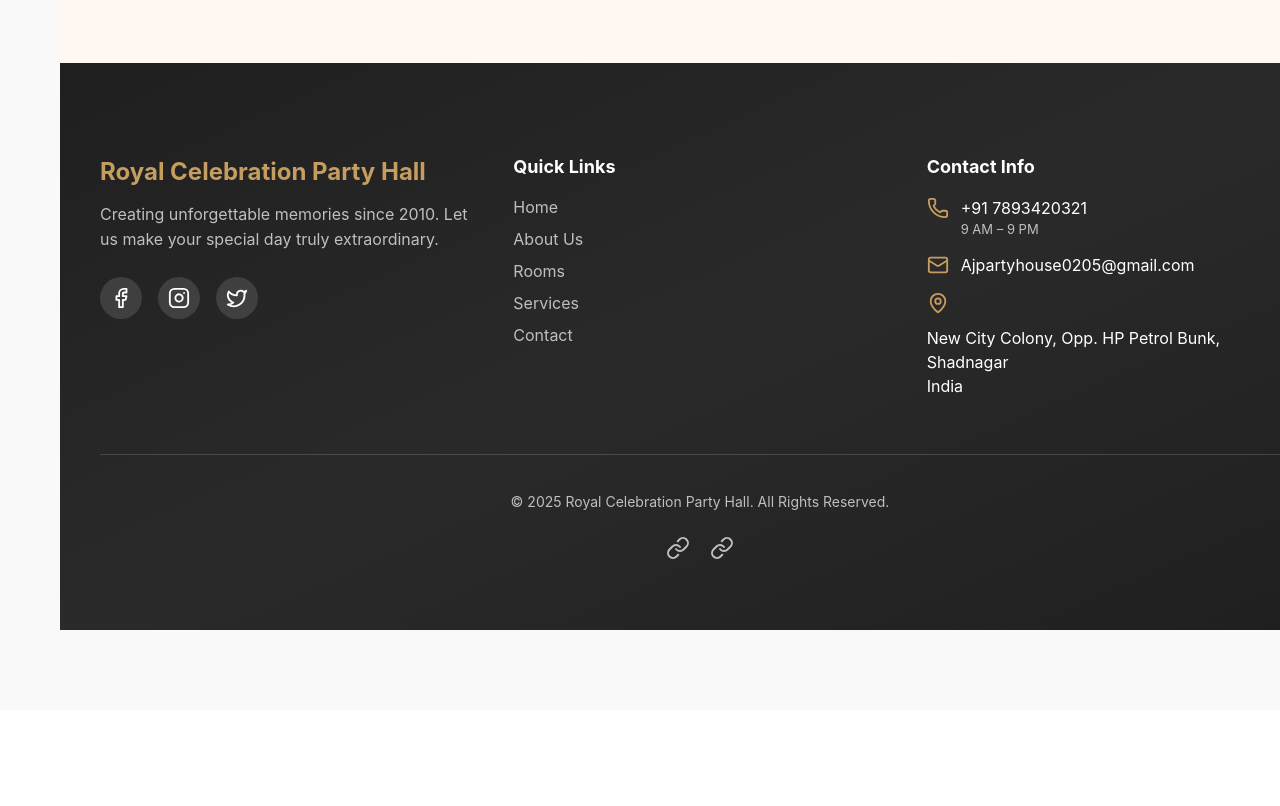
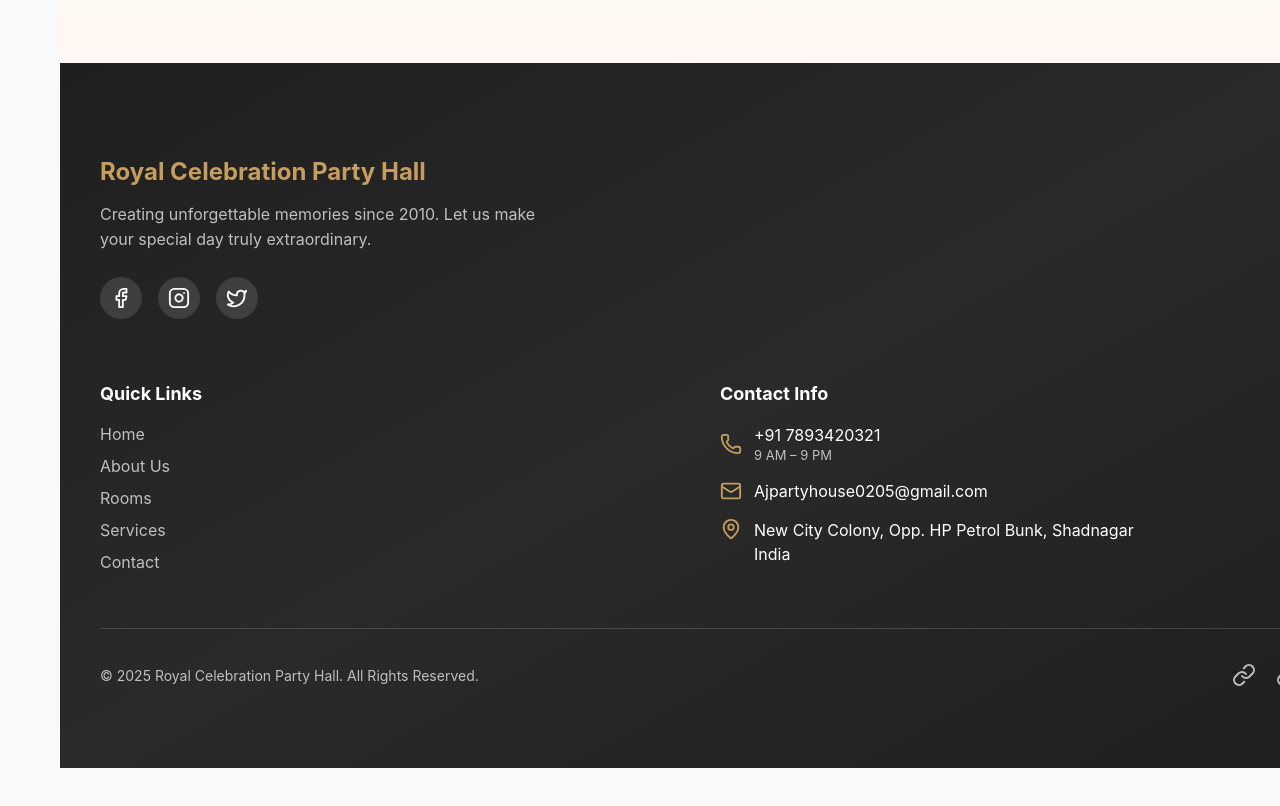
Before and after one commit to pathapatisneha2025-commits/Partyhousewebsite, a React (Create React App) app: page /about in a window 1280 px wide. Shown: the part 2240-3046 px from the top of the page. Before the commit the page ends 2950 px from the top, so only its background shows below. Built offline with nearby package versions, Linux system fonts and the light colour scheme.

Commit message:
Initial commit

```diff
--- a/src/component/footersection.jsx
+++ b/src/component/footersection.jsx
@@ -1,4 +1,4 @@
-import { motion } from "framer-motion";
+import { motion} from "framer-motion";
 import { Facebook, Instagram, Twitter, Mail, Phone, MapPin, Link } from "lucide-react";
 
 export function Footer() {
@@ -23,7 +23,6 @@ export function Footer() {
       style={{
         background: "linear-gradient(to bottom right, #1f1f1f, #2a2a2a, #1f1f1f)",
         color: "white",
-        width: "100%",
       }}
     >
       <div
@@ -37,27 +36,42 @@ export function Footer() {
         <div
           style={{
             display: "grid",
-            gridTemplateColumns: "repeat(auto-fit, minmax(250px, 1fr))",
+            gridTemplateColumns: "1fr 1fr",
             gap: "40px",
           }}
         >
-          {/* About Section */}
-          <div style={{ gridColumn: "span 1" }}>
+          {/* Left 2 Columns on Desktop */}
+          <div style={{ gridColumn: "span 2" }}>
             <motion.div
               initial={{ opacity: 0, y: 20 }}
               whileInView={{ opacity: 1, y: 0 }}
               viewport={{ once: true }}
               style={{ marginBottom: "24px" }}
             >
-              <h3 style={{ fontSize: "24px", marginBottom: "12px", color: "#c59d5f" }}>
+              <h3
+                style={{
+                  fontSize: "24px",
+                  marginBottom: "12px",
+                  color: "#c59d5f",
+                }}
+              >
                 Royal Celebration Party Hall
               </h3>
-              <p style={{ maxWidth: "450px", color: "#bfbfbf", lineHeight: "1.6", wordBreak: "break-word" }}>
-                Creating unforgettable memories since 2010. Let us make your special day truly extraordinary.
+
+              <p
+                style={{
+                  maxWidth: "450px",
+                  color: "#bfbfbf",
+                  lineHeight: "1.6",
+                }}
+              >
+                Creating unforgettable memories since 2010. Let us make your
+                special day truly extraordinary.
               </p>
             </motion.div>
 
-            <div style={{ display: "flex", gap: "16px", flexWrap: "wrap" }}>
+            {/* SOCIAL ICONS */}
+            <div style={{ display: "flex", gap: "16px" }}>
               {socialLinks.map((s, i) => {
                 const Icon = s.icon;
                 return (
@@ -88,19 +102,26 @@ export function Footer() {
             </div>
           </div>
 
-          {/* Quick Links */}
+          {/* QUICK LINKS */}
           <motion.div
             initial={{ opacity: 0, y: 20 }}
             whileInView={{ opacity: 1, y: 0 }}
             viewport={{ once: true }}
           >
-            <h4 style={{ fontSize: "18px", marginBottom: "20px" }}>Quick Links</h4>
+            <h4 style={{ fontSize: "18px", marginBottom: "20px" }}>
+              Quick Links
+            </h4>
+
             <ul style={{ listStyle: "none", padding: 0 }}>
               {quickLinks.map((l, i) => (
                 <li key={i} style={{ marginBottom: "12px" }}>
                   <a
                     href={l.href}
-                    style={{ color: "#bfbfbf", textDecoration: "none", transition: "0.3s" }}
+                    style={{
+                      color: "#bfbfbf",
+                      textDecoration: "none",
+                      transition: "0.3s",
+                    }}
                     onMouseEnter={(e) => (e.target.style.color = "#c59d5f")}
                     onMouseLeave={(e) => (e.target.style.color = "#bfbfbf")}
                   >
@@ -111,40 +132,69 @@ export function Footer() {
             </ul>
           </motion.div>
 
-          {/* Contact Info */}
+          {/* CONTACT INFO */}
+         {/* CONTACT INFO */}
 <motion.div
   initial={{ opacity: 0, y: 20 }}
   whileInView={{ opacity: 1, y: 0 }}
   viewport={{ once: true }}
 >
-            <h4 style={{ fontSize: "18px", marginBottom: "20px" }}>Contact Info</h4>
+  <h4 style={{ fontSize: "18px", marginBottom: "20px" }}>
+    Contact Info
+  </h4>
+
   <ul style={{ listStyle: "none", padding: 0 }}>
+
     {/* Phone */}
-              <li style={{ display: "flex", alignItems: "flex-start", gap: "12px", marginBottom: "16px", flexWrap: "wrap" }}>
+    <li
+      style={{
+        display: "flex",
+        alignItems: "center",
+        gap: "12px",
+        marginBottom: "16px"
+      }}
+    >
       <Phone size={22} color="#c59d5f" />
       <div style={{ lineHeight: "1.4" }}>
         <p style={{ margin: 0 }}>+91 7893420321</p>
-                  <p style={{ fontSize: "13px", color: "#bfbfbf", margin: 0 }}>9 AM – 9 PM</p>
+        <p style={{ fontSize: "13px", color: "#bfbfbf", margin: 0 }}>
+          9 AM – 9 PM
+        </p>
       </div>
     </li>
 
     {/* Email */}
-              <li style={{ display: "flex", alignItems: "center", gap: "12px", marginBottom: "16px", flexWrap: "wrap" }}>
+    <li
+      style={{
+        display: "flex",
+        alignItems: "center",
+        gap: "12px",
+        marginBottom: "16px"
+      }}
+    >
       <Mail size={22} color="#c59d5f" />
-                <p style={{ margin: 0, wordBreak: "break-word" }}>Ajpartyhouse0205@gmail.com</p>
+      <p style={{ margin: 0 }}>Ajpartyhouse0205@gmail.com</p>
     </li>
 
     {/* Address */}
-              <li style={{ display: "flex", alignItems: "flex-start", gap: "12px", flexWrap: "wrap" }}>
+    <li
+      style={{
+        display: "flex",
+        alignItems: "flex-start",
+        gap: "12px"
+      }}
+    >
       <MapPin size={22} color="#c59d5f" />
-                <p style={{ margin: 0, lineHeight: "1.5", wordBreak: "break-word" }}>
+      <p style={{ margin: 0, lineHeight: "1.5" }}>
         New City Colony, Opp. HP Petrol Bunk, Shadnagar
         <br />
         India
       </p>
     </li>
+
   </ul>
 </motion.div>
+
         </div>
 
         {/* BOTTOM BAR */}
@@ -169,18 +219,29 @@ export function Footer() {
               gap: "16px",
             }}
           >
-            <p style={{ flex: "1 1 100%", textAlign: "center", marginBottom: "10px" }}>
-              © {currentYear} Royal Celebration Party Hall. All Rights Reserved.
-            </p>
+            <p>© {currentYear} Royal Celebration Party Hall. All Rights Reserved.</p>
 
-            <div style={{ display: "flex", gap: "20px", flexWrap: "wrap", justifyContent: "center", width: "100%" }}>
-              <Link href="#" style={{ color: "#bfbfbf", textDecoration: "none" }}
+            <div style={{ display: "flex", gap: "20px" }}>
+              <Link
+                href="#"
+                style={{
+                  color: "#bfbfbf",
+                  textDecoration: "none",
+                  transition: "0.3s",
+                }}
                 onMouseEnter={(e) => (e.target.style.color = "#c59d5f")}
                 onMouseLeave={(e) => (e.target.style.color = "#bfbfbf")}
               >
                 Privacy Policy
               </Link>
-              <Link href="#" style={{ color: "#bfbfbf", textDecoration: "none" }}
+
+              <Link
+                href="#"
+                style={{
+                  color: "#bfbfbf",
+                  textDecoration: "none",
+                  transition: "0.3s",
+                }}
                 onMouseEnter={(e) => (e.target.style.color = "#c59d5f")}
                 onMouseLeave={(e) => (e.target.style.color = "#bfbfbf")}
               >
```
Lines whose indentation alone changed are shown as unchanged.
